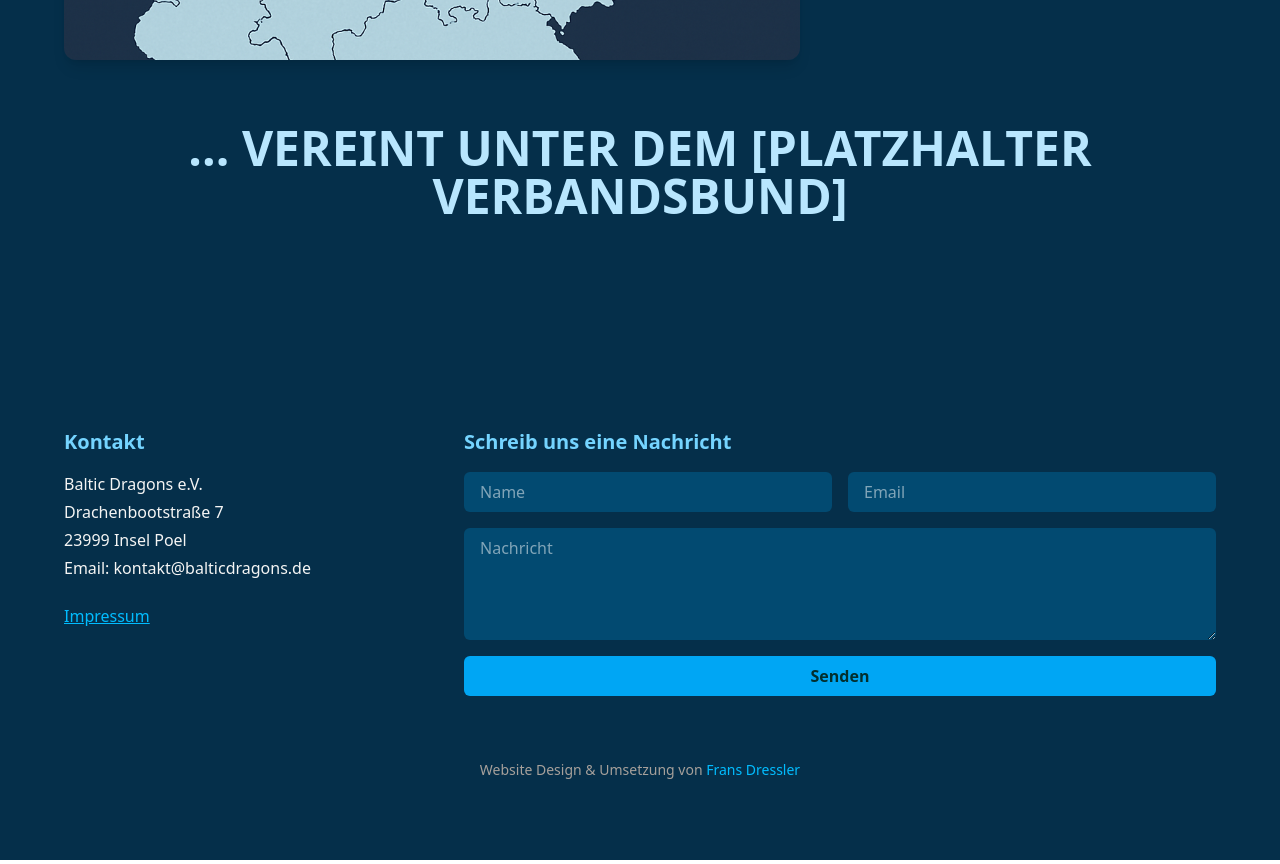
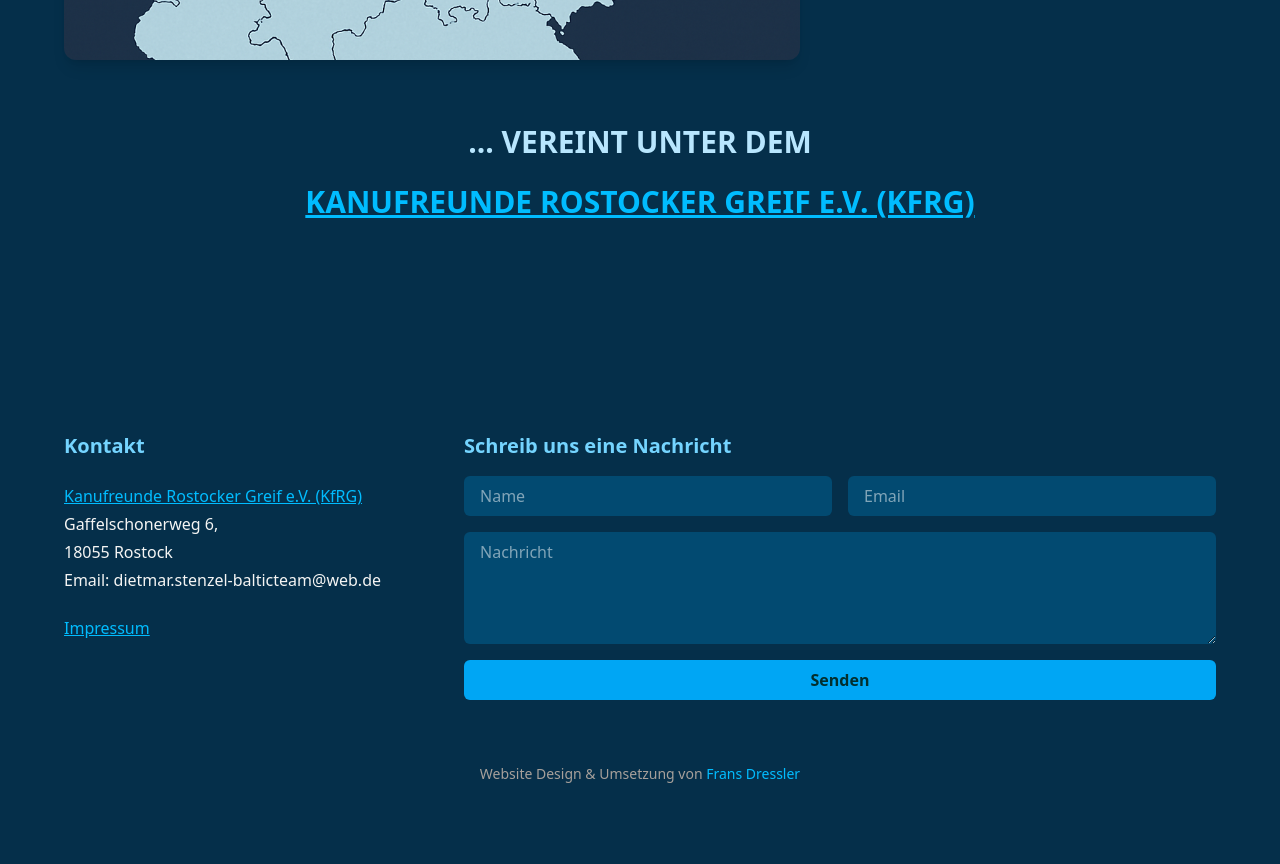
Before and after one commit to FransDressler/baltic-dragons, a Next.js app: page /team in a window 1280 px wide. Shown: the part 780-1644 px from the top of the page. Built offline with nearby package versions, Linux system fonts and the light colour scheme.

Commit message:
changed information in footer and on team about Dachverbadn

```diff
--- a/app/components/Footer.tsx
+++ b/app/components/Footer.tsx
@@ -9,10 +9,12 @@ export default function Footer() {
         {/* Kontakt & Impressum */}
         <div>
           <h3 className="text-xl font-semibold text-sky-300 mb-4">Kontakt</h3>
-          <p className="mb-1">Baltic Dragons e.V.</p>
-          <p className="mb-1">Drachenbootstraße 7</p>
-          <p className="mb-1">23999 Insel Poel</p>
-          <p className="mb-1">Email: kontakt@balticdragons.de</p>
+          <Link href="https://www.kanufreunde.de/" className="mb-1 block mt-6 text-sky-400 hover:text-sky-300 underline">Kanufreunde Rostocker Greif e.V. (KfRG)
+          </Link>
+          <p className="mb-1">Gaffelschonerweg 6,</p>
+          <p className="mb-1">18055 Rostock</p>
+
+          <p className="mb-1">Email: dietmar.stenzel-balticteam@web.de</p>
           <Link
             href="/impressum"
             className="block mt-6 text-sky-400 hover:text-sky-300 underline"
--- a/app/team/page.tsx
+++ b/app/team/page.tsx
@@ -4,7 +4,7 @@
 import { useState } from 'react';
 import Image from 'next/image';
 import { motion, AnimatePresence } from 'framer-motion';
-
+import Link from 'next/link';
 const clubs = [
   {
     name: 'Wassersportclub Wismar',
@@ -110,8 +110,9 @@ export default function StandortePage() {
         </div>
 
       </div>
-         <h2 className="text-4xl md:text-5xl font-black text-sky-200 mt-16 text-center uppercase">
-          ... vereint  unter  dem  [Platzhalter Verbandsbund]
+         <h2 className="text-4xl md:text-3xl font-black text-sky-200 mt-16 text-center uppercase">
+          ... vereint  unter  dem  <Link href="https://www.kanufreunde.de/" className="mb-1 block mt-6 text-sky-400 hover:text-sky-300 underline">Kanufreunde Rostocker Greif e.V. (KfRG)
+          </Link>
          </h2>
 
     </section>
```
